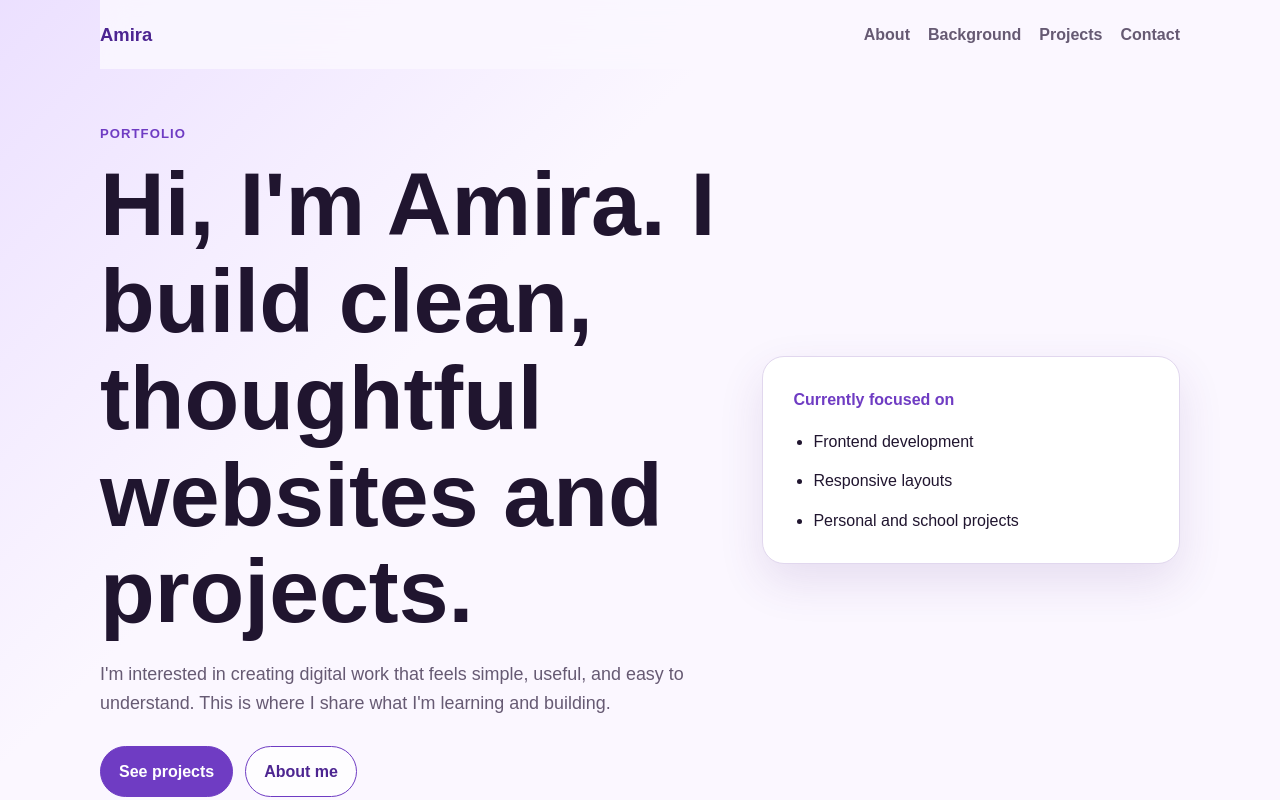
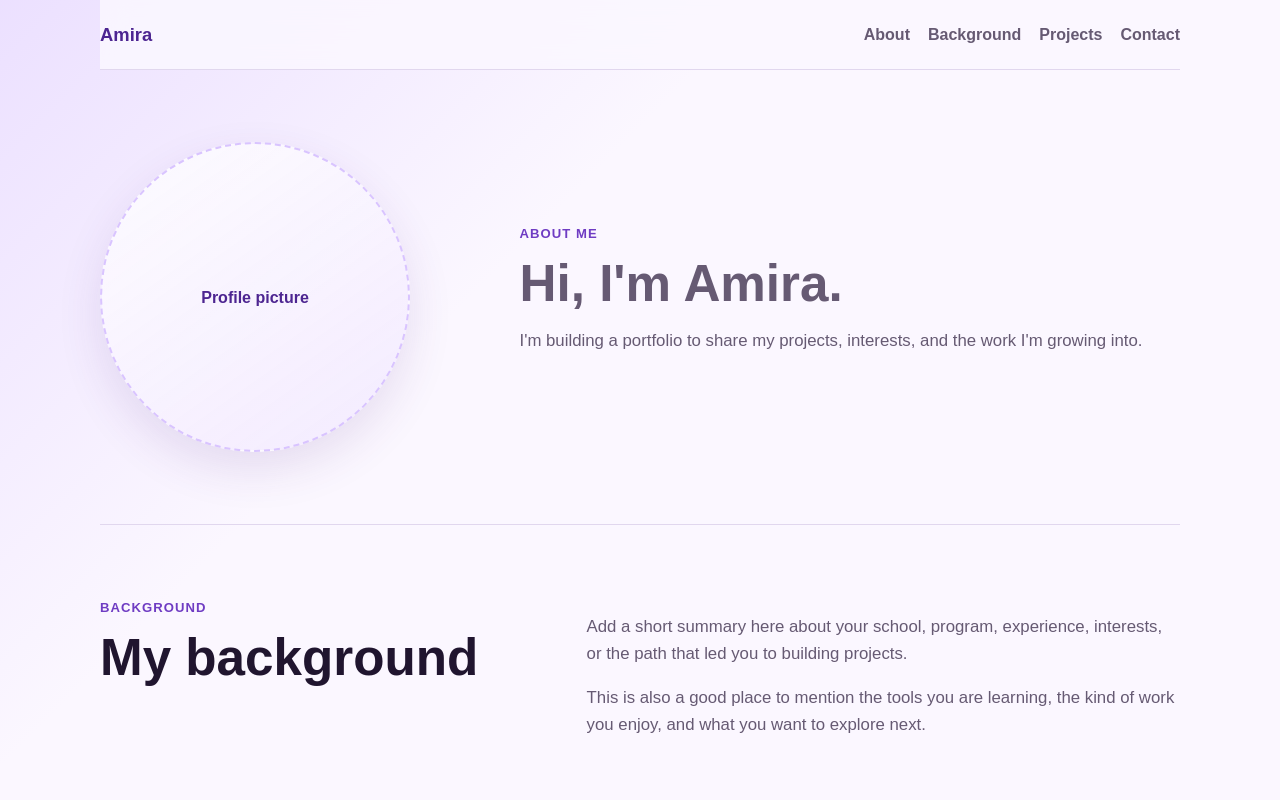
Before and after one commit to am1rawish/Portfolio, a React (Vite) app: page / in a window 1280 px wide. Shown: the top 800 px of the page. Built offline with nearby package versions, Linux system fonts and the light colour scheme.

Commit message:
Remove old hero intro section

```diff
--- a/src/main.jsx
+++ b/src/main.jsx
@@ -1,12 +1,6 @@
 import React from "react";
 import { createRoot } from "react-dom/client";
 import "../styles.css";
-
-const focusItems = [
-  "Frontend development",
-  "Responsive layouts",
-  "Personal and school projects"
-];
 
 const projects = [
   {
@@ -49,34 +43,6 @@ function Header() {
         <a href="#contact">Contact</a>
       </nav>
     </header>
-  );
-}
-
-function Hero() {
-  return (
-    <section className="hero">
-      <div className="hero-copy">
-        <p className="eyebrow">Portfolio</p>
-        <h1>Hi, I&apos;m Amira. I build clean, thoughtful websites and projects.</h1>
-        <p className="hero-text">
-          I&apos;m interested in creating digital work that feels simple, useful, and easy to understand.
-          This is where I share what I&apos;m learning and building.
-        </p>
-        <div className="hero-actions">
-          <a className="button primary-button" href="#projects">See projects</a>
-          <a className="button secondary-button" href="#about">About me</a>
-        </div>
-      </div>
-
-      <div className="hero-card" aria-label="Portfolio summary">
-        <p className="card-label">Currently focused on</p>
-        <ul>
-          {focusItems.map((item) => (
-            <li key={item}>{item}</li>
-          ))}
-        </ul>
-      </div>
-    </section>
   );
 }
 
@@ -163,7 +129,6 @@ function App() {
     <>
       <Header />
       <main id="top">
-        <Hero />
         <About />
         <Background />
         <Projects />
--- a/styles.css
+++ b/styles.css
@@ -82,15 +82,6 @@ main {
   margin: 0 auto;
 }
 
-.hero {
-  display: grid;
-  grid-template-columns: minmax(0, 1.2fr) minmax(280px, 0.8fr);
-  gap: 36px;
-  align-items: center;
-  min-height: 78vh;
-  padding: 54px 0;
-}
-
 .eyebrow {
   margin: 0 0 12px;
   color: var(--purple);
@@ -130,7 +121,6 @@ h3 {
   font-size: 1.45rem;
 }
 
-.hero-text,
 .section-copy,
 .project-card p,
 .contact-section p,
@@ -138,13 +128,6 @@ h3 {
   color: var(--muted);
 }
 
-.hero-text {
-  max-width: 640px;
-  margin-bottom: 28px;
-  font-size: 1.12rem;
-}
-
-.hero-actions,
 .contact-links {
   display: flex;
   flex-wrap: wrap;
@@ -181,27 +164,6 @@ h3 {
 .secondary-button:hover,
 .secondary-button:focus-visible {
   background: var(--surface-soft);
-}
-
-.hero-card {
-  border: 1px solid var(--line);
-  border-radius: 22px;
-  padding: 30px;
-  background: var(--surface);
-  box-shadow: var(--shadow);
-}
-
-.card-label {
-  margin-top: 0;
-  color: var(--purple);
-  font-weight: 800;
-}
-
-.hero-card ul {
-  display: grid;
-  gap: 14px;
-  margin: 0;
-  padding-left: 20px;
 }
 
 .section {
@@ -324,7 +286,6 @@ h3 {
     gap: 14px;
   }
 
-  .hero,
   .about-section,
   .background-section,
   .project-list {
@@ -333,10 +294,6 @@ h3 {
 
   .profile-picture {
     max-width: 260px;
-  }
-
-  .hero {
-    min-height: auto;
   }
 
   .contact-section {
@@ -356,7 +313,6 @@ h3 {
     font-size: clamp(2.35rem, 15vw, 3.8rem);
   }
 
-  .hero-card,
   .project-card,
   .contact-section {
     border-radius: 16px;
```
